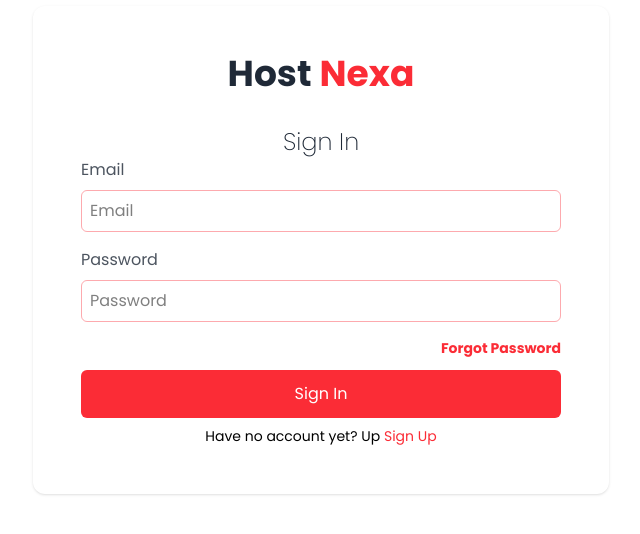
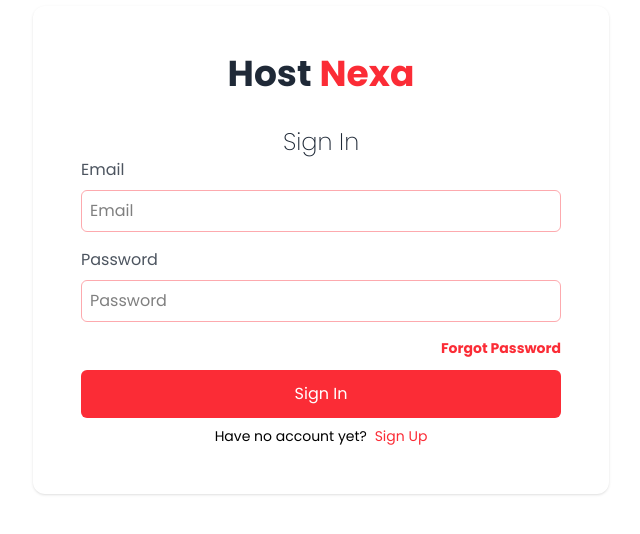
Before and after one commit to kathiravanvellaisamy/web-hosting-website, a React (Vite) app: page /auth in a window 1280 px wide. Shown: the part 150-684 px from the top of the page, without its empty margins (319-959 px from the left). Built offline with nearby package versions, Linux system fonts and the light colour scheme.

Commit message:
align items in auth page

```diff
--- a/src/pages/Auth.jsx
+++ b/src/pages/Auth.jsx
@@ -43,18 +43,21 @@ const Auth = () => {
           <input type="password" placeholder="Password" className="border border-primary/40 outline-none p-2 rounded-md" />
         </div>
 
-        <div className="flex justify-end items-end mb-3">
-        <a href="#" className="text-primary font-bold text-sm">Forgot Password</a>
-        </div>
+        {isLogin ? (
+          <div className="flex justify-end items-end mb-3">
+            <a href="#" className="text-primary font-bold text-sm">Forgot Password</a>
+          </div>
+        ):("")}
+
         <div className="flex justify-center items-center rounded-md py-3 px-5 bg-primary text-white">
            <button className="cursor-pointer">
             {isLogin ? "Sign In":"Sign Up"}
            </button>
         </div>
         <p className="text-sm mt-2 text-center">
-          {isLogin ? "Have no account yet? Up " : "You already have an Account?"}
+          {isLogin ? "Have no account yet?  " : "You already have an Account?"}
 
-           <a   onClick={()=>setIsLogin(!isLogin)}  className="text-primary cursor-pointer">
+           <a   onClick={()=>setIsLogin(!isLogin)}  className="text-primary cursor-pointer ml-1">
           {isLogin ? "Sign Up " : "Sign In"}
           </a>
         </p>
```
